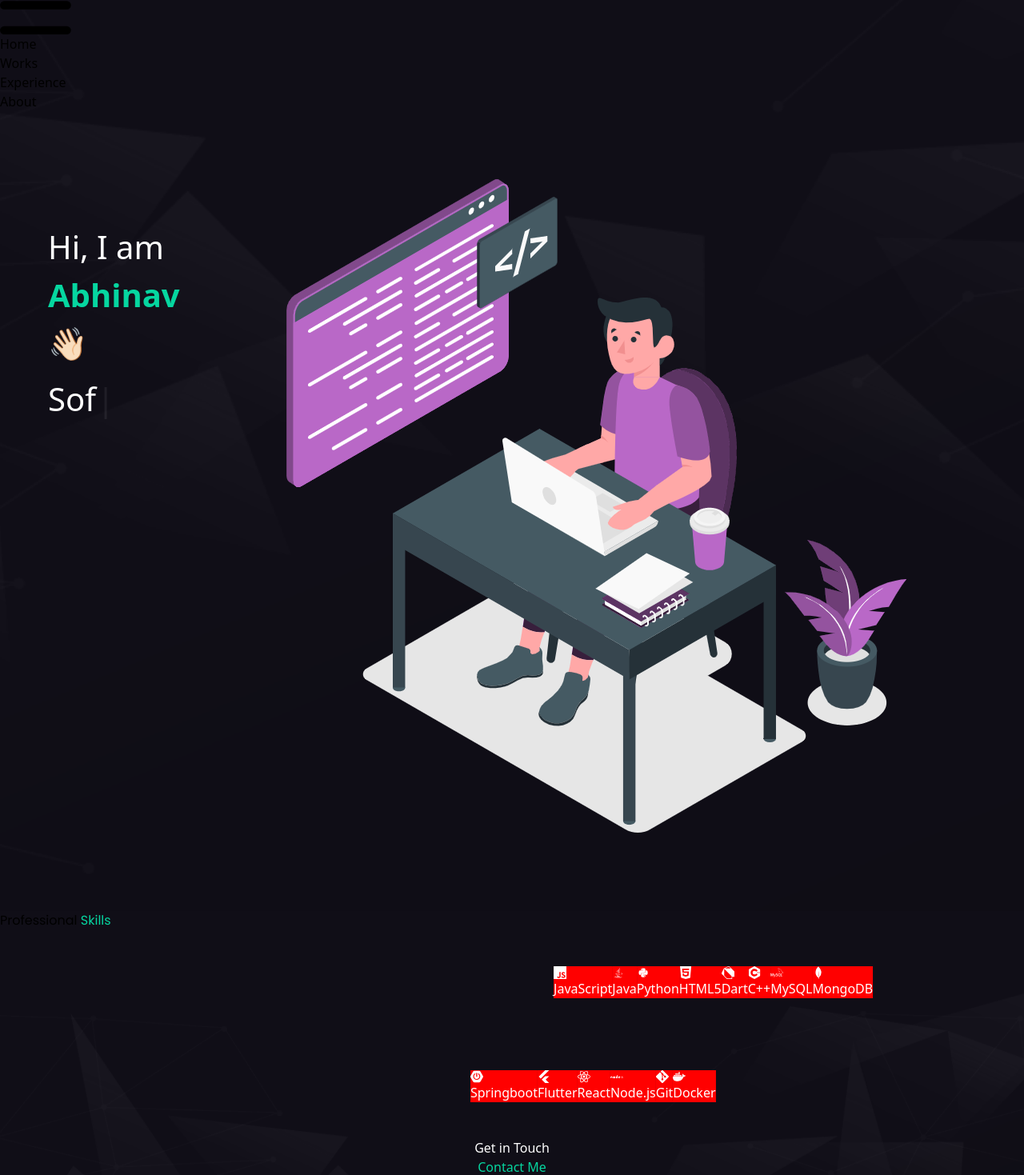
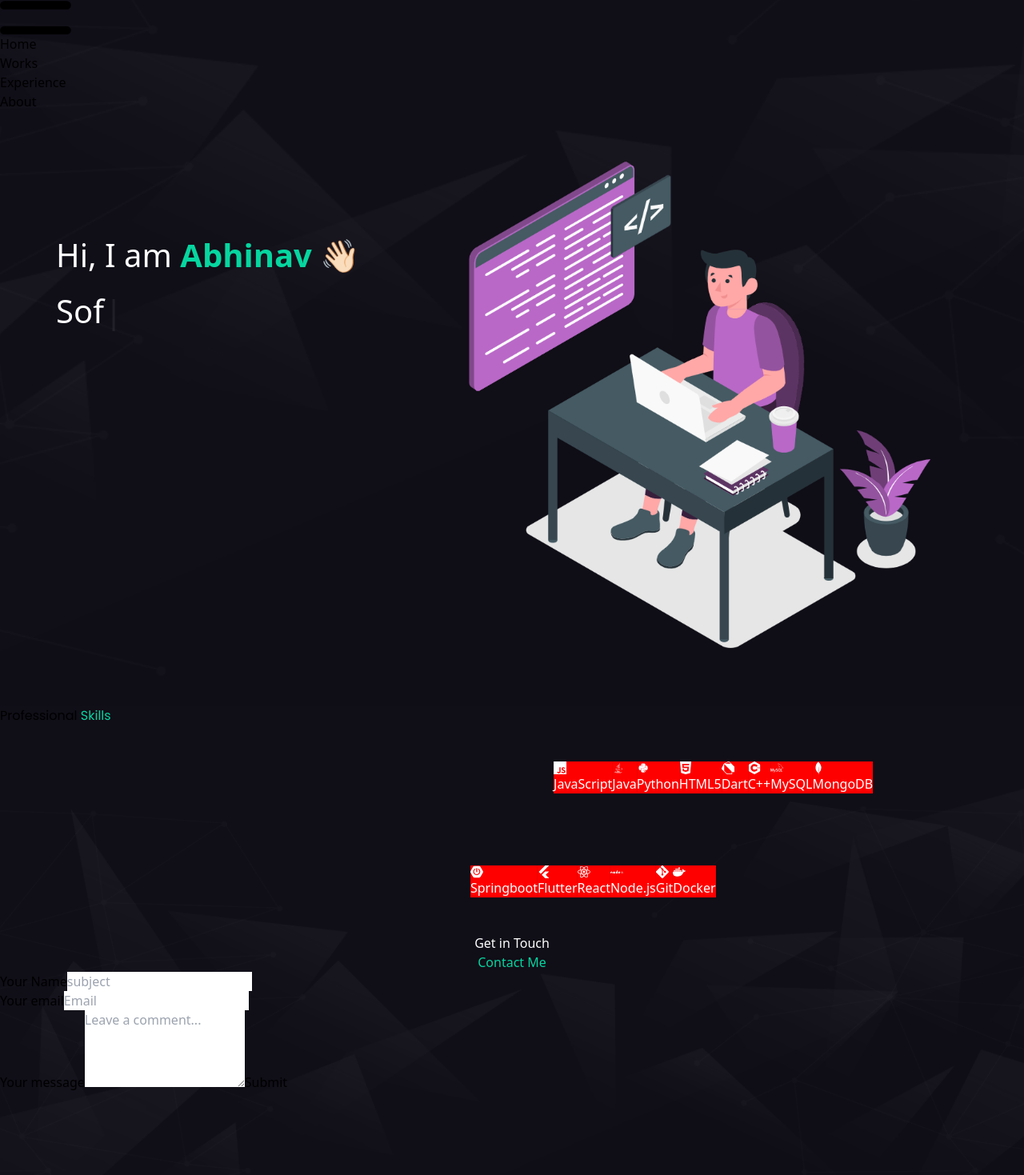
Before and after one commit to Abhinav0915/Portfolio-React, a React (Vite) app: page / in a window 1280 px wide. Shown: the part 354-1823 px from the top of the page at 80% size. Built offline with nearby package versions, Linux system fonts and the light colour scheme.

Commit message:
homepage bugs

```diff
--- a/package.json
+++ b/package.json
@@ -13,6 +13,7 @@
     "@emailjs/browser": "^4.3.3",
     "@tsparticles/react": "^3.0.0",
     "axios": "^1.6.8",
+    "framer-motion": "^11.0.21",
     "react": "^18.2.0",
     "react-dom": "^18.2.0",
     "react-fast-marquee": "^1.6.4",
--- a/src/Pages/Homepage.tsx
+++ b/src/Pages/Homepage.tsx
@@ -11,7 +11,8 @@ import { useState } from 'react';
 
 
 
-export default function Homepage() {
+
+export default function Homepage () {
   const [recipient, setRecipient] = useState('');
   const [subject, setSubject] = useState('');
   const [msgBody, setMsgBody] = useState('');
@@ -97,7 +98,7 @@ export default function Homepage() {
   {/* Left side: Text heading */}
   <div className="w-1/2 p-6" style={{display: 'flex', justifyContent: 'center', alignItems: 'center', flexDirection: 'column', color: 'white'}}>
     <h2 className="text-4xl font-bold mb-4">Get in Touch</h2>
-    <h2 className="text-4xl font-bold mb-4"><span style={{color: '#06d6a0'}}>Contact Me</span> </h2>
+    <h2 className="text-4xl font-bold mb-4" style={{display: 'flex', justifyContent: 'left'}}><span style={{color: '#06d6a0'}}>Contact Me</span> </h2>
 
   </div>
 
--- a/src/components/Home/Avatar.tsx
+++ b/src/components/Home/Avatar.tsx
@@ -1,12 +1,24 @@
 
+import { motion } from 'framer-motion';
 import avatarImage from '../../assets/avatar.svg'; // Import the image file
 
 export default function Avatar() {
   return (
+    <motion.div
+
+      initial={{ scale: 0 }}
+      animate={{ rotate: 360, scale: 1 }}
+      transition={{
+        type: "spring",
+        stiffness: 50,
+        damping: 20
+      }}
+    >
     <img
-    className='mt-1 w-2/5 h-1/5' // Tailwind CSS classes for width and height
+    // className='mt-1 w-3/5 h-7/8'
     src={avatarImage}
     alt="Avatar"
   />
+  </motion.div>
   );
 }
--- a/src/components/Home/IntroText.tsx
+++ b/src/components/Home/IntroText.tsx
@@ -6,9 +6,9 @@ export default function IntroText() {
         color: 'white',
         width: '50%', // Set width to cover 50% of the viewport width
         marginTop: '120px',
-        padding: '20px', // Add padding for spacing
+        padding: '30px', // Add padding for spacing
         boxSizing: 'border-box', // Include padding in the width calculation
-        textAlign: 'left', // Align text to the left
+
       }}>
         <h1 style={{ fontSize: '40px', marginBottom: '10px' }}>Hi, I am <strong className="main-name"  style={{color: '#06d6a0'}}> Abhinav{" "}
                 <span className="wave" role="img" aria-labelledby="wave">
```
Also changed, not shown: 1 other file (tests, documents, lock files or other folders).
